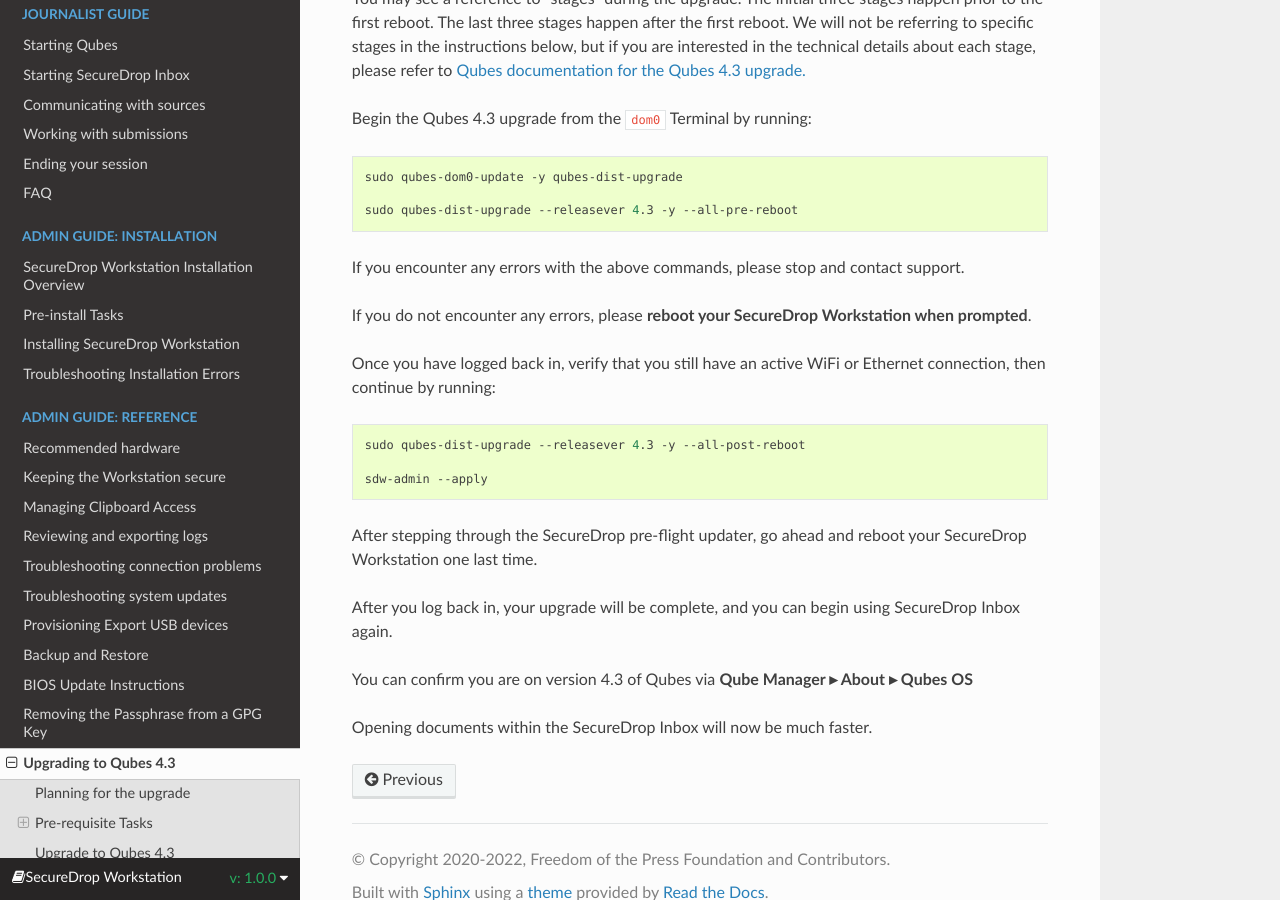
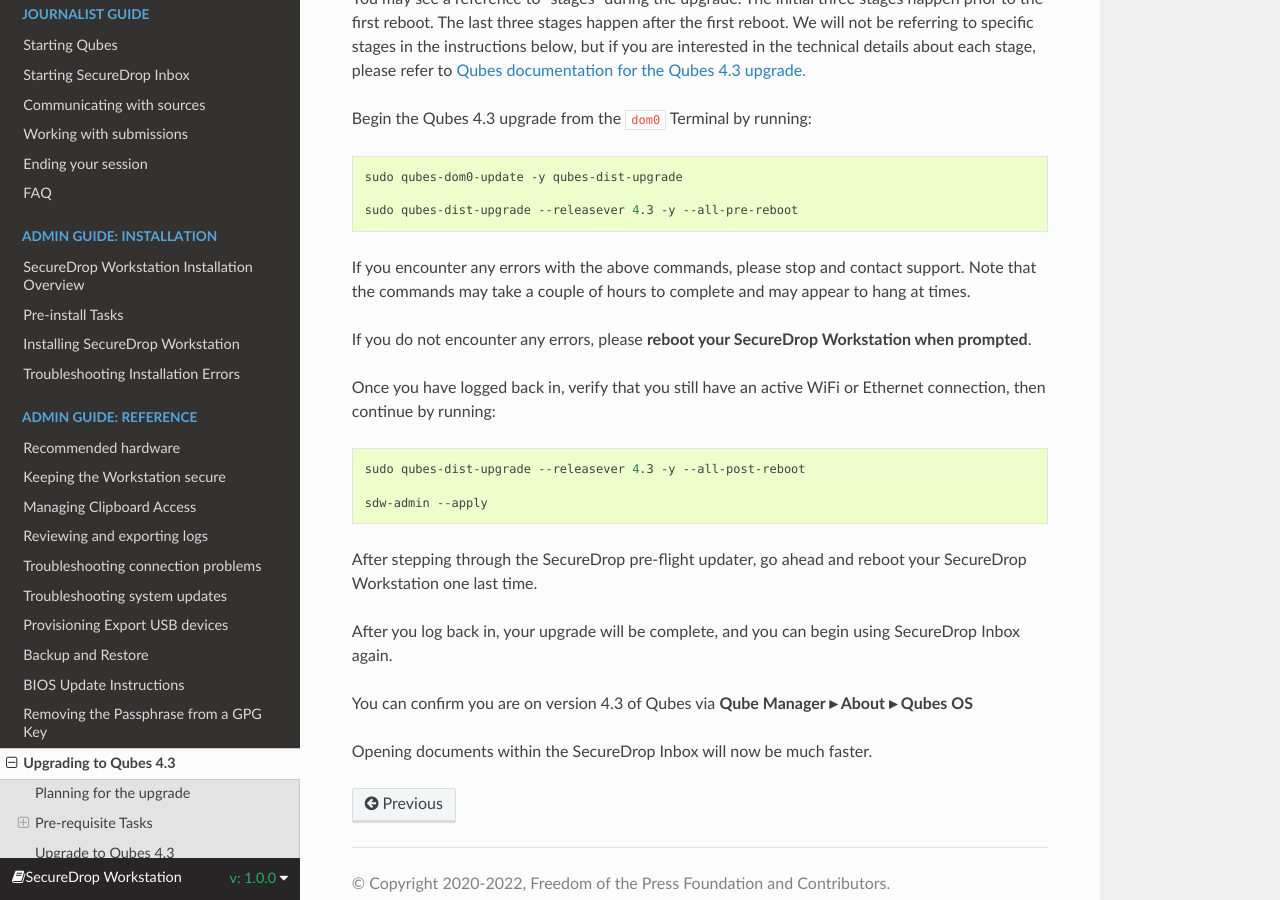
Before and after one commit to freedomofpress/securedrop-workstation-docs, a Sphinx documentation site: the page built from docs/admin/reference/upgrade_to_qubes_4.3.rst, in a window 1280 px wide and 900 px high, scrolled down 3094 px. Built offline with Sphinx 7.4.7 and the Read the Docs theme 3.1.0, drawn with Linux system fonts in a browser that asks for light colours.

Commit message:
Note commands may take a while

```diff
--- a/docs/admin/reference/upgrade_to_qubes_4.3.rst
+++ b/docs/admin/reference/upgrade_to_qubes_4.3.rst
@@ -160,6 +160,7 @@
    sudo qubes-dist-upgrade --releasever 4.3 -y --all-pre-reboot
 
 If you encounter any errors with the above commands, please stop and contact support.
+Note that the commands may take a couple of hours to complete and may appear to hang at times.
 
 If you do not encounter any errors, please **reboot your SecureDrop Workstation when prompted**.
 
```
